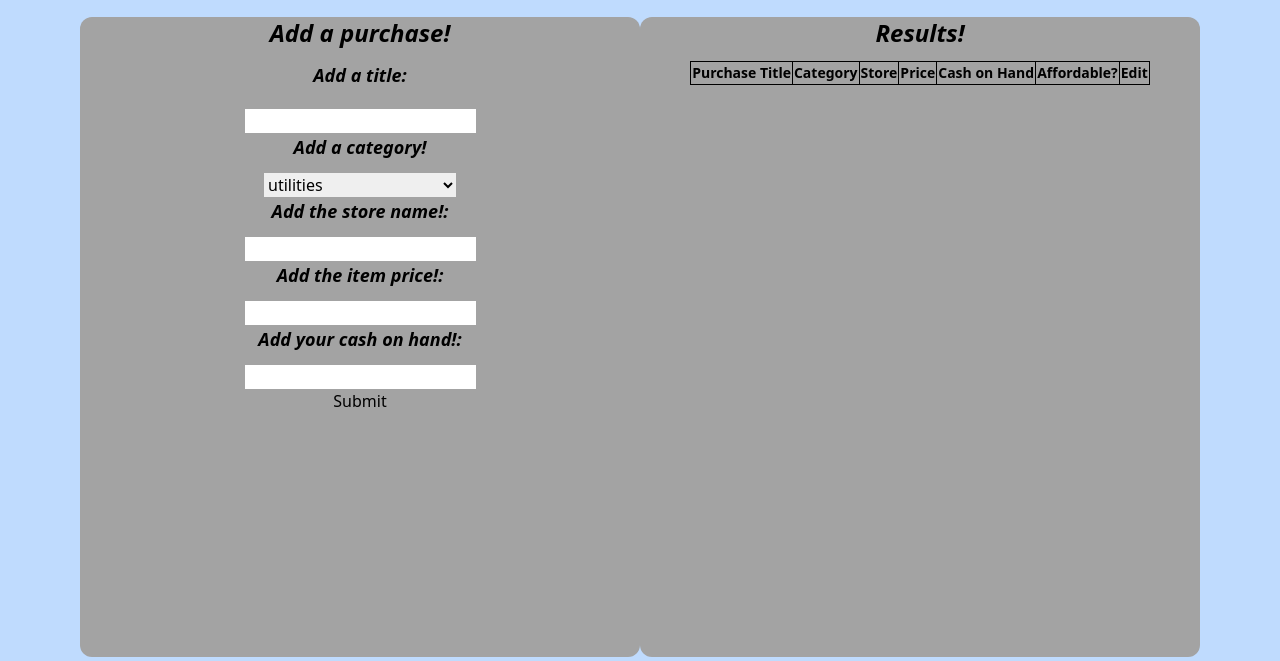
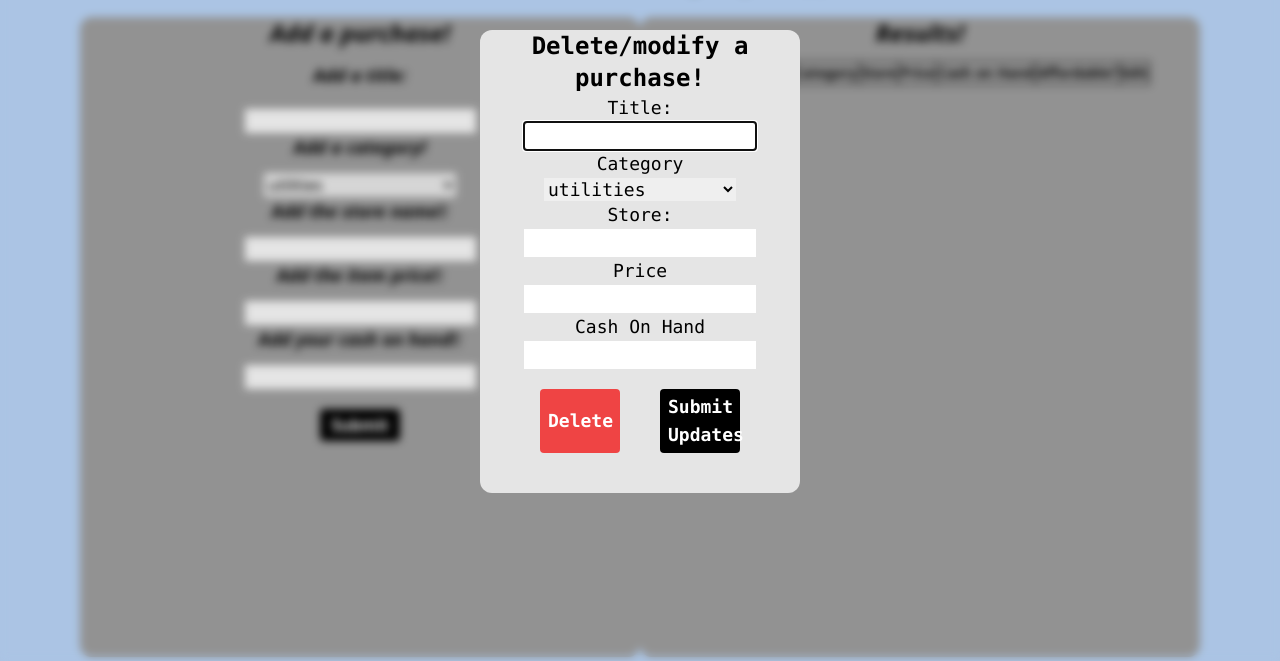
Before and after one commit to vivekjag1/a3-vivekjag1, a website: page public/index.html in a window 1280 px wide. Shown: the part 139-800 px from the top of the page. Drawn offline with nearby package versions, Linux system fonts and the light colour scheme.

Commit message:
finish frontend refactor

```diff
--- a/public/index.html
+++ b/public/index.html
@@ -39,32 +39,36 @@
           <h2 class = "flex flex-row mb-3 text-lg italic font-bold">Add your cash on hand!: </h2>
 
           <input id = "coh" value = "">
-          <button type = "submit" >Submit</button>
+          <button class = "mt-5 w-[5rem] bg-black hover:bg-blue-700 text-white font-bold py-1 px-2 rounded " type = "submit" >Submit</button>
         </form>
       </div>
 
-    <dialog id = "deleteDialog" >
-      <form id = "deleteForm" class = ".customForm">
-        <h2 class="formHeader">Delete/modify a purchase!</h2>
+    <dialog id = "deleteDialog" class = "bg-neutral-200 text-lg font-mono w-[20rem]  rounded-xl backdrop:backdrop-blur-sm">
+      <form id = "deleteForm" class = "flex flex-col  items-center w-[20rem] ">
+        <h2 class="font-bold text-2xl text-center">Delete/modify a purchase!</h2>
         <h2 class = "formHeader">Title: </h2>
-          <input id = "updatetitle" value="title">
+          <input id = "updatetitle" value="">
         <h2 class = "formHeader">Category</h2>
-        <select name = "types" id="updatetypes">
+        <select name = "types" class = "w-48" id="updatetypes">
           <option value = "utilities">utilities</option>
           <option value = "groceries">groceries</option>
           <option value = "fun">Fun Money!</option>
         </select>
         <h2 class = "formHeader">Store:  </h2>
 
-        <input  id = "updatestore" value = "Enter the store name!">
+        <input  id = "updatestore" value = "">
         <h2 class = "formHeader">Price </h2>
 
-        <input id = "updateprice" value = "Enter the price!">
+        <input id = "updateprice" value = "">
         <h2 class = "formHeader">Cash On Hand </h2>
 
-        <input id = "updatecoh" value = "Enter your cash on hand!">
-        <button id = "submitUpdates"  type = "button" >Submit Updates</button>
-        <button id = "deletePurchase"  type = "button" >Delete</button>
+        <input id = "updatecoh" value = "">
+        <div class = "flex flex-row mb-10">
+          <button id = "deletePurchase"  class = " mt-5 w-[5rem] bg-red-500 hover:bg-blue-700 text-white font-bold py-1 px-2 rounded mr-5" type = "button" >Delete</button>
+          <button id = "submitUpdates"  class = "mt-5 w-[5rem] bg-black hover:bg-blue-700 text-white font-bold py-1 px-2 rounded ml-5" type = "button" >Submit Updates</button>
+
+        </div>
+
 
 
 
--- a/public/js/main.js
+++ b/public/js/main.js
@@ -178,6 +178,8 @@ const handleSubmit = async(title, type, store, price, coh) => {
 
 
   window.onload =  function() {
+    const modal = document.getElementById('deleteDialog');
+    modal.showModal();
     //logic for creating a new item
      const form = document.getElementById('budgetForm');
      form.addEventListener("submit", (event) => {
```
